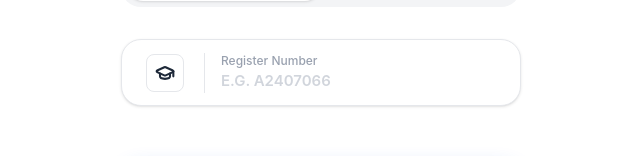
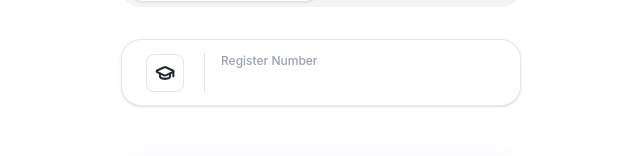
Before and after one commit to tptking/TPT-feedback-portal, a React (Vite) app: page / in a window 1280 px wide. Shown: the part 438-594 px from the top of the page, without its empty margins (319-959 px from the left). Built offline with nearby package versions, Linux system fonts and the light colour scheme.

Commit message:
Remove placeholder from register number inputs

```diff
--- a/src/pages/Landing.tsx
+++ b/src/pages/Landing.tsx
@@ -160,7 +160,6 @@ export default function Landing() {
                   name="registerNumber"
                   type="text"
                   required
-                  placeholder="e.g. A2407066"
                   className="w-full bg-transparent text-gray-900 font-semibold text-[15px] placeholder-gray-300 focus:outline-none uppercase"
                   value={registerNumber}
                   onChange={(e) => setRegisterNumber(e.target.value.toUpperCase())}
--- a/src/pages/StudentLogin.tsx
+++ b/src/pages/StudentLogin.tsx
@@ -72,7 +72,6 @@ export default function StudentLogin() {
                   name="registerNumber"
                   type="text"
                   required
-                  placeholder="e.g. A2407066"
                   className="appearance-none block w-full px-3 py-2 border border-gray-300 rounded-md shadow-sm placeholder-gray-400 focus:outline-none focus:ring-blue-500 focus:border-blue-500 sm:text-sm uppercase"
                   value={registerNumber}
                   onChange={(e) => setRegisterNumber(e.target.value.toUpperCase())}
```
